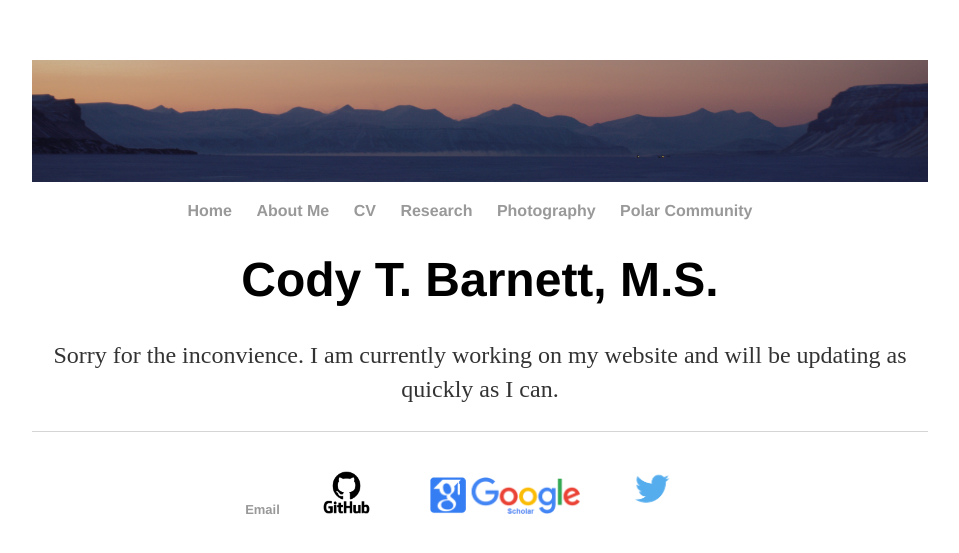
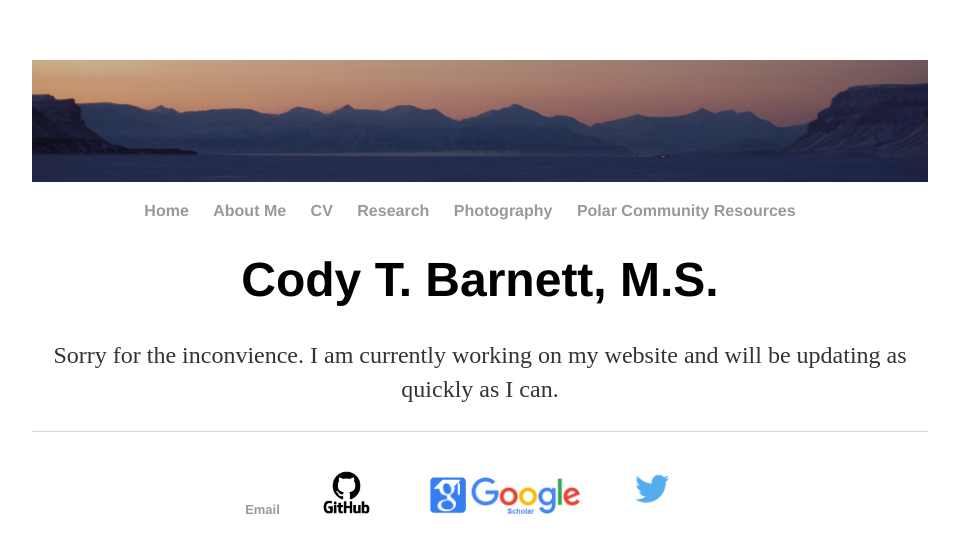
Before and after one commit to Cbarnett207/CBarnett207.github.io, a Jekyll site: the page built from index.html, in a window 1280 px wide. Shown: the top 553 px of the page, without its empty margins (160-1119 px from the left). Built offline with Jekyll 4.4.1, drawn with Linux system fonts in a browser that asks for light colours.

Commit message:
Update default.html

```diff
--- a/_layouts/default.html
+++ b/_layouts/default.html
@@ -14,7 +14,7 @@
 	        		<li><a href="/cv">CV</a></li>
 	        		<li><a href="/research">Research</a></li>
 				<li><a href="/photography">Photography</a></li>
-				<li><a href="/community">Polar Community</a></li>
+				<li><a href="/community">Polar Community Resources</a></li>
 
 	    		</ul>
 			</nav>
```
